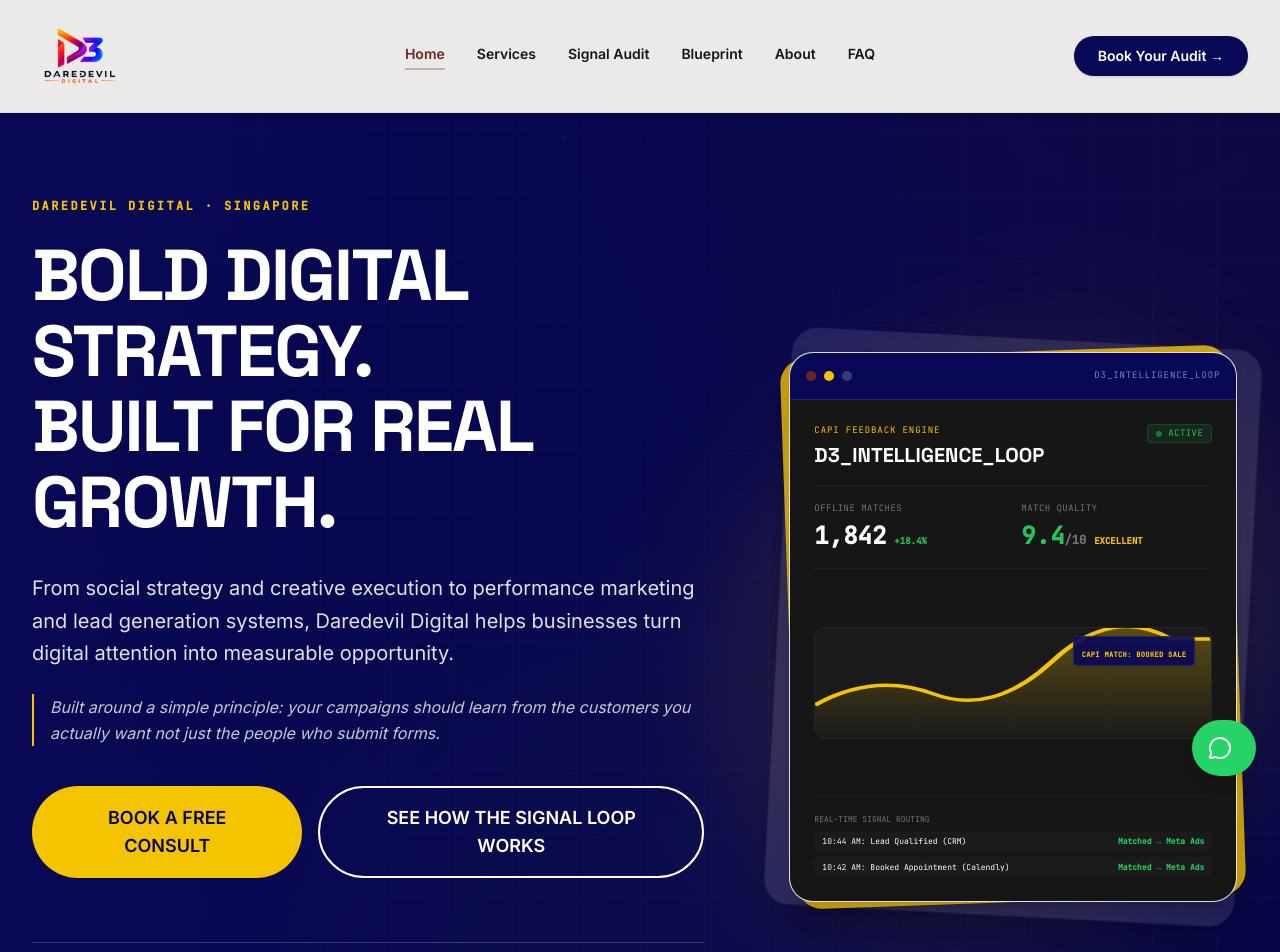
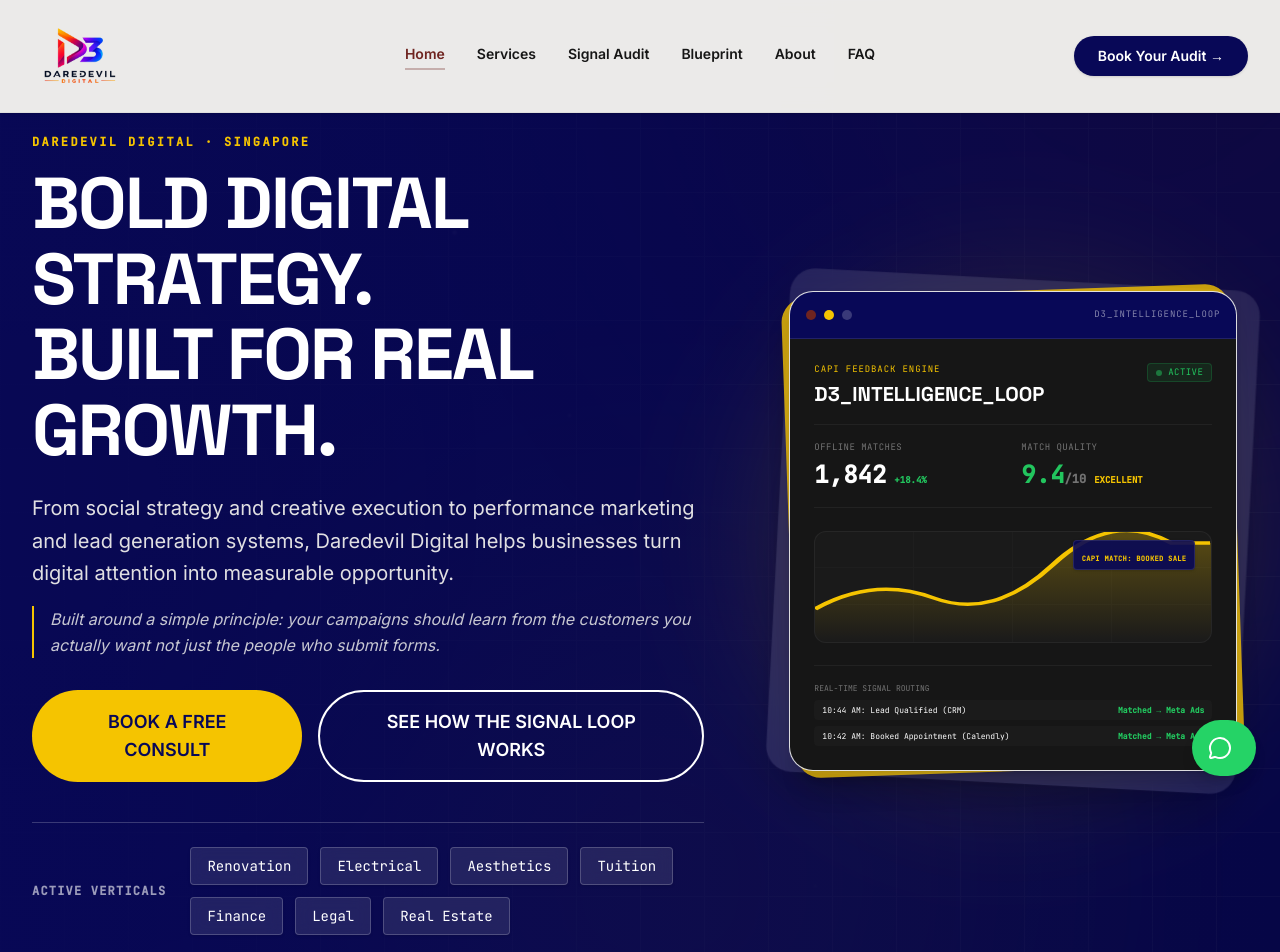
Before and after one commit to pruthvirajtarode/daredevildigital, a React (Vite) app: page / in a window 1280 px wide. Shown: the top 952 px of the page. Built offline with nearby package versions, Linux system fonts and the light colour scheme.

Commit message:
Tighten vertical spacing in hero section to fit 100vh viewport

```diff
--- a/src/components/sections/Hero.tsx
+++ b/src/components/sections/Hero.tsx
@@ -3,7 +3,7 @@
 
 export default function Hero() {
   return (
-    <section className="relative min-h-[90vh] flex items-center pt-40 lg:pt-48 pb-16 bg-brand-navy overflow-hidden border-b border-brand-charcoal/5">
+    <section className="relative min-h-[90vh] flex items-center pt-28 lg:pt-32 pb-12 bg-brand-navy overflow-hidden border-b border-brand-charcoal/5">
 
 
       {/* Dynamic Animated Background */}
@@ -73,20 +73,20 @@
           transition={{ duration: 0.8, ease: "easeOut" }}
           className="max-w-2xl lg:col-span-7"
         >
-          <span className="inline-block mb-6 text-xs font-mono font-bold tracking-[0.2em] text-brand-yellow uppercase">
+          <span className="inline-block mb-4 text-xs font-mono font-bold tracking-[0.2em] text-brand-yellow uppercase">
             DAREDEVIL DIGITAL · SINGAPORE
           </span>
 
-          <h1 className="font-display text-5xl sm:text-6xl lg:text-7xl font-bold tracking-tight text-brand-purewhite leading-[1.05] mb-8 uppercase">
+          <h1 className="font-display text-5xl sm:text-6xl lg:text-7xl font-bold tracking-tight text-brand-purewhite leading-[1.05] mb-6 uppercase">
             BOLD DIGITAL STRATEGY.<br />
             BUILT FOR REAL GROWTH.
           </h1>
 
-          <p className="text-lg md:text-xl leading-relaxed text-brand-offwhite/90 mb-6">
+          <p className="text-lg md:text-xl leading-relaxed text-brand-offwhite/90 mb-4">
             From social strategy and creative execution to performance marketing and lead generation systems, Daredevil Digital helps businesses turn digital attention into measurable opportunity.
           </p>
 
-          <p className="text-base leading-relaxed text-brand-offwhite/80 mb-10 border-l-2 border-brand-yellow pl-4 italic">
+          <p className="text-base leading-relaxed text-brand-offwhite/80 mb-8 border-l-2 border-brand-yellow pl-4 italic">
             Built around a simple principle: your campaigns should learn from the customers you actually want not just the people who submit forms.
           </p>
 
@@ -100,7 +100,7 @@
           </div>
 
           {/* Active Verticals Pill Strip */}
-          <div className="mt-16 pt-8 border-t border-white/20 flex flex-col sm:flex-row sm:items-center gap-4 lg:gap-6">
+          <div className="mt-10 pt-6 border-t border-white/20 flex flex-col sm:flex-row sm:items-center gap-4 lg:gap-6">
             <span className="font-mono text-xs font-bold text-white/60 uppercase tracking-widest shrink-0">
               Active Verticals
             </span>
@@ -119,7 +119,7 @@
           initial={{ opacity: 0, x: 40 }}
           animate={{ opacity: 1, x: 0 }}
           transition={{ duration: 0.8, delay: 0.2, ease: "easeOut" }}
-          className="lg:col-span-5 relative h-[380px] lg:h-[550px] w-full flex justify-center items-center"
+          className="lg:col-span-5 relative h-[380px] lg:h-[480px] w-full flex justify-center items-center"
         >
           <motion.div
             animate={{ rotate: 360 }}
```
